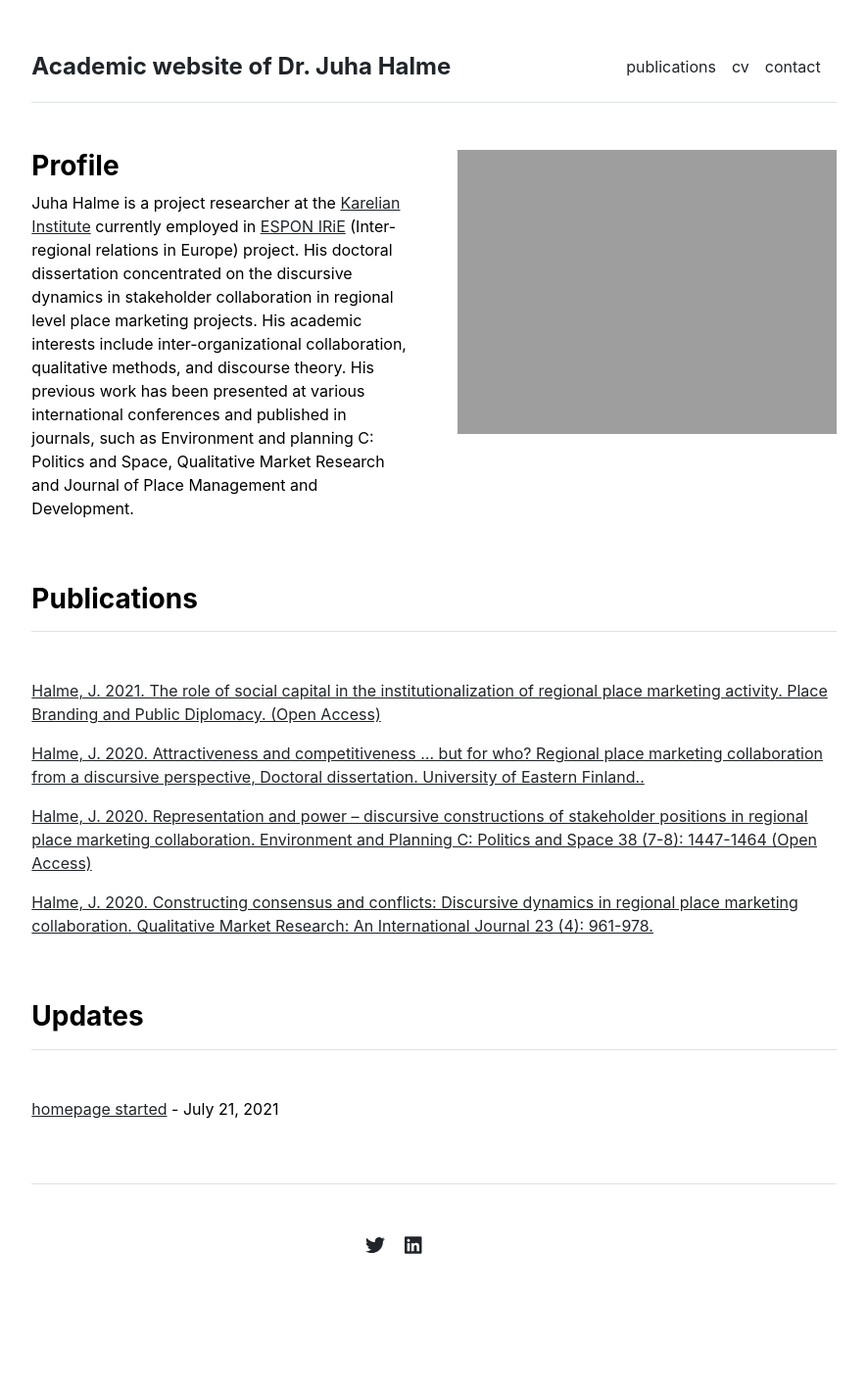
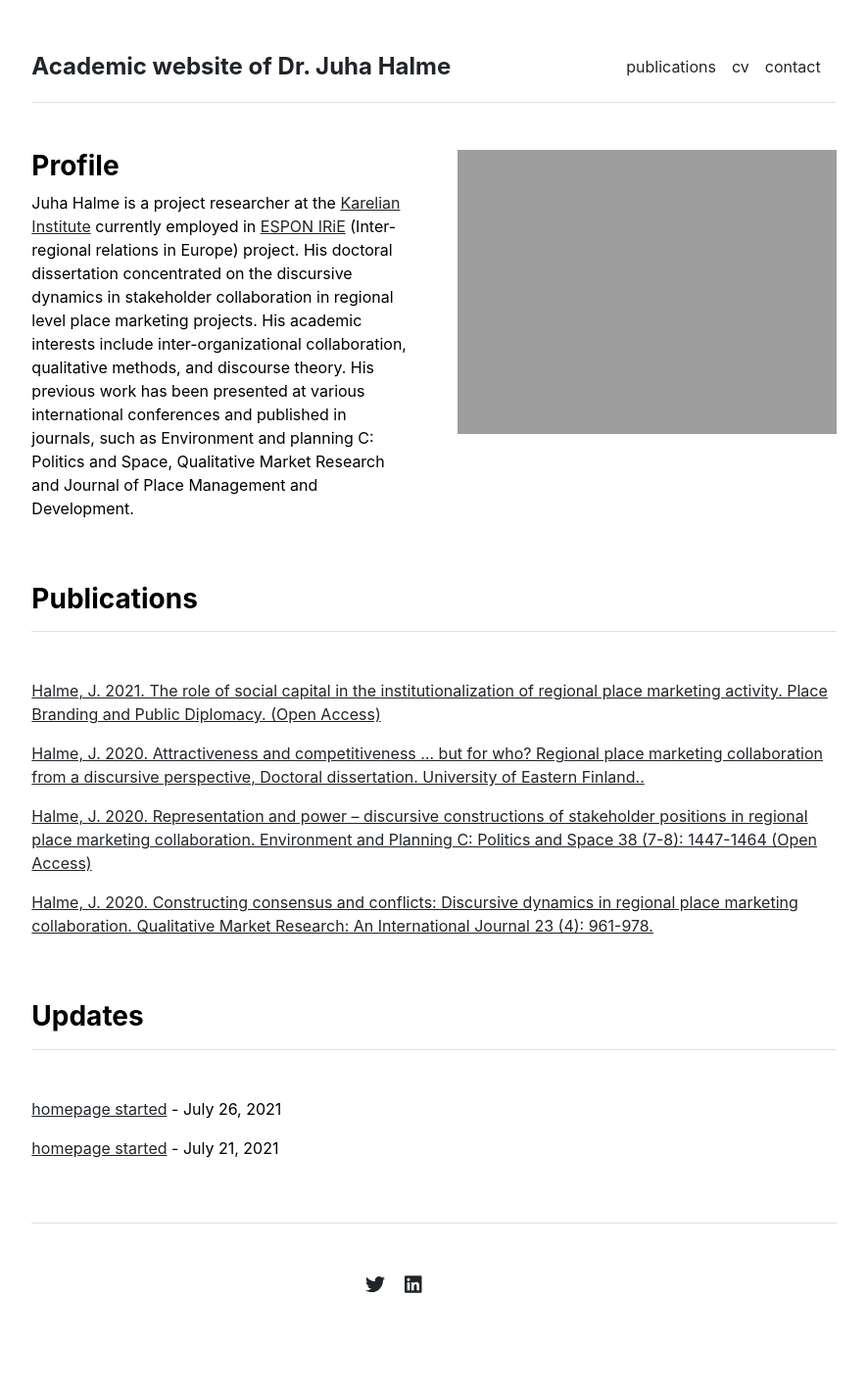
Before and after one commit to juhahalme/academicprofile, a Jekyll site: the page built from index.md, in a window 1280 px wide. Shown: the whole page at 98% size, without its empty margins (197-1082 px from the left). Built offline with Jekyll 4.4.1, drawn with Linux system fonts in a browser that asks for light colours; before the commit the page ends 1383 px from its top, so only the background shows below that.

Commit message:
gjesgesfh3

```diff
--- a/_data/settings.yml
+++ b/_data/settings.yml
@@ -19,7 +19,7 @@
 # - {icon: 'github', link: 'https://github.com/LeNPaul'}
 - {icon: 'twitter', link: 'https://twitter.com/juha_m_halme'}
 # - {icon: 'instagram', link: 'https://instagram.com/paululele'}
-- {icon: 'linkedin', link: 'https://www.linkedin.com/in/juha-halme-a030324a'}
+- {icon: 'linkedin', link: 'www.linkedin.com/in/juha-halme-a030324a'}
 
 contacts:
 - {name: 'Dr. Juha Halme', title: 'Project Researcher', department: 'Karelian Institute', phone: '+358 50 570 3754', office: 'Aurora building office 1188', institution: 'University of Eastern Finland', institution_address: 'Yliopistokatu 2, 80100 Joensuu', email: 'juha.halme@uef.fi', image: 'assets/img/contact.jpg'}
--- /dev/null
+++ b/_posts/2021-07-26-testi.md
@@ -0,0 +1,6 @@
+---
+layout: post
+title:  "homepage started"
+---
+
+First post.
```
